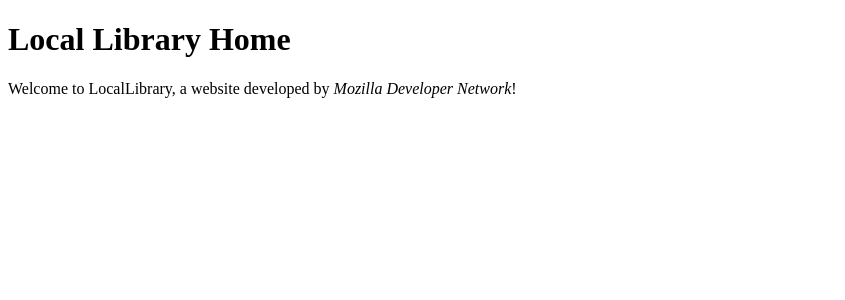
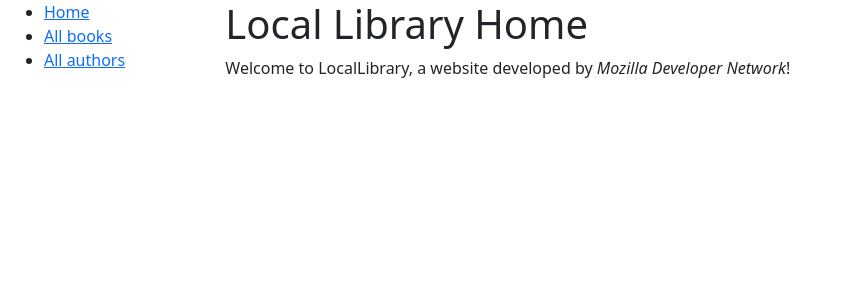
Before and after one commit to vi-mcw196/library-django, a Django app: page /catalog/ in a window 1280 px wide. Shown: the top 300 px of the page, without its empty margins (0-845 px from the left). Run offline with Django 4.2, Linux system fonts and the light colour scheme; data that the repository does not hold is empty.

Commit message:
update base_generic.html

```diff
--- a/locallibrary/catalog/templates/base_generic.html
+++ b/locallibrary/catalog/templates/base_generic.html
@@ -2,9 +2,27 @@
 <html lang="en">
 <head>
   {% block title %}<title>Local Library</title>{% endblock %}
+  <meta charset="utf-8">
+  <meta name="viewport" content="width=device-width, initial-scale=1">
+  <link href="https://cdn.jsdelivr.net/npm/bootstrap@5.1.3/dist/css/bootstrap.min.css" rel="stylesheet" integrity="sha384-1BmE4kWBq78iYhFldvKuhfTAU6auU8tT94WrHftjDbrCEXSU1oBoqyl2QvZ6jIW3" crossorigin="anonymous">
+  <!-- Add additional CSS in static file -->
+  {% load static %}
+  <link rel="stylesheet" href="{% static 'css/styles.css' %}">
 </head>
 <body>
-  {% block sidebar %}<!-- insert default navigation text for every page -->{% endblock %}
-  {% block content %}<!-- default content text (typically empty) -->{% endblock %}
+  <div class="container-fluid">
+    <div class="row">
+      <div class="col-sm-2">
+      {% block sidebar %}
+        <ul class="sidebar-nav">
+          <li><a href="{% url 'index' %}">Home</a></li>
+          <li><a href="">All books</a></li>
+          <li><a href="">All authors</a></li>
+        </ul>
+     {% endblock %}
+      </div>
+      <div class="col-sm-10 ">{% block content %}{% endblock %}</div>
+    </div>
+  </div>
 </body>
 </html>
```
